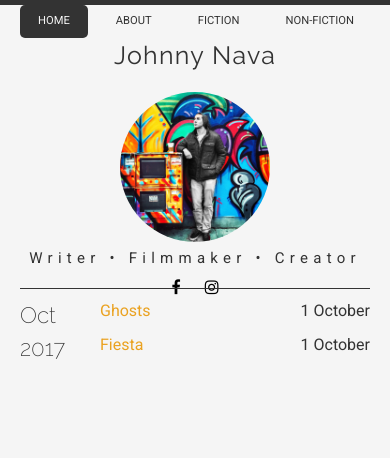
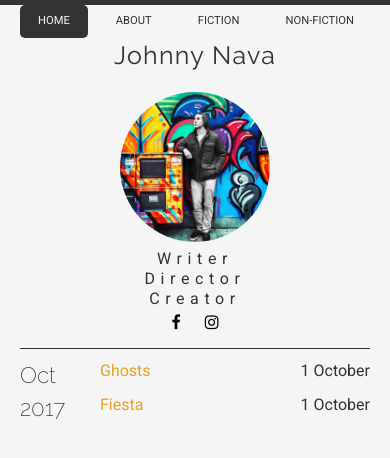
Before and after one commit to heresjohnnynava/heres-johnny-nava, a Jekyll site: the page built from index.html, in a window 390 px wide. Shown: the top 458 px of the page. Built offline with Jekyll 4.4.1, drawn with Linux system fonts in a browser that asks for light colours; comment, search, counter and statistics services are not loaded.

Commit message:
bio section, mobile styling fix

```diff
--- a/_layouts/default.html
+++ b/_layouts/default.html
@@ -29,9 +29,9 @@
                         <!-- <p>CSU Northridge '17</p> -->
                     </div>
                     <div id="bio-title">
-                        <!-- <p class="space small">Writer</p>
+                        <p class="space small">Writer</p>
                         <p class="space small">Director</p>
-                        <p class="space small">Creator</p> -->
+                        <p class="space small">Creator</p>
                         <p class="space large">Writer  •  Filmmaker  •  Creator</p>
                     </div>
                     <div id="bio-social">
--- a/assets/css/main.css
+++ b/assets/css/main.css
@@ -316,6 +316,7 @@ nav#main-navigation a.trigger {
 
 .bio p.space {
     letter-spacing: 0.35em;
+    margin-bottom: 10px;
 }
 
 .bio p.lead {
@@ -324,9 +325,9 @@ nav#main-navigation a.trigger {
     font-family: 'Raleway';
     font-weight: 400;
 }
-/*.bio .small {
+.bio .small {
     display: none;
-}*/
+}
 .bio .large {
     display: block;
     text-align: center;
@@ -338,19 +339,23 @@ nav#main-navigation a.trigger {
         grid-template-rows: 60px 150px 30px 30px;
         top: -2rem;
         position: relative;
-        margin: -30px 0 -50px;
+        margin: -30px 0 -20px;
     }
 
     .bio p.lead {
         font-size: 25px;
     }
-    /*.bio .small {
+    .bio p.space {
+        letter-spacing: 0.35em;
+        margin-bottom: -5px;
+    }
+    .bio .small {
         display: block;
-    }*/
+    }
     .bio .large {
         font-size: 15px;
         letter-spacing: 0.25em;
-        /*display: none;*/
+        display: none;
     }
 
     .bio #bio-right {
@@ -381,6 +386,15 @@ nav#main-navigation a.trigger {
         grid-column: 1 / 2;
         grid-row: 4;
         text-align: center;
+
+    }
+
+    .bio #bio-social ul{
+        margin: 35px 0 25px
+    }
+
+    .archive {
+      margin-top: 30px;
     }
 }
 /*
```
Also changed, not shown: 11 other files.
